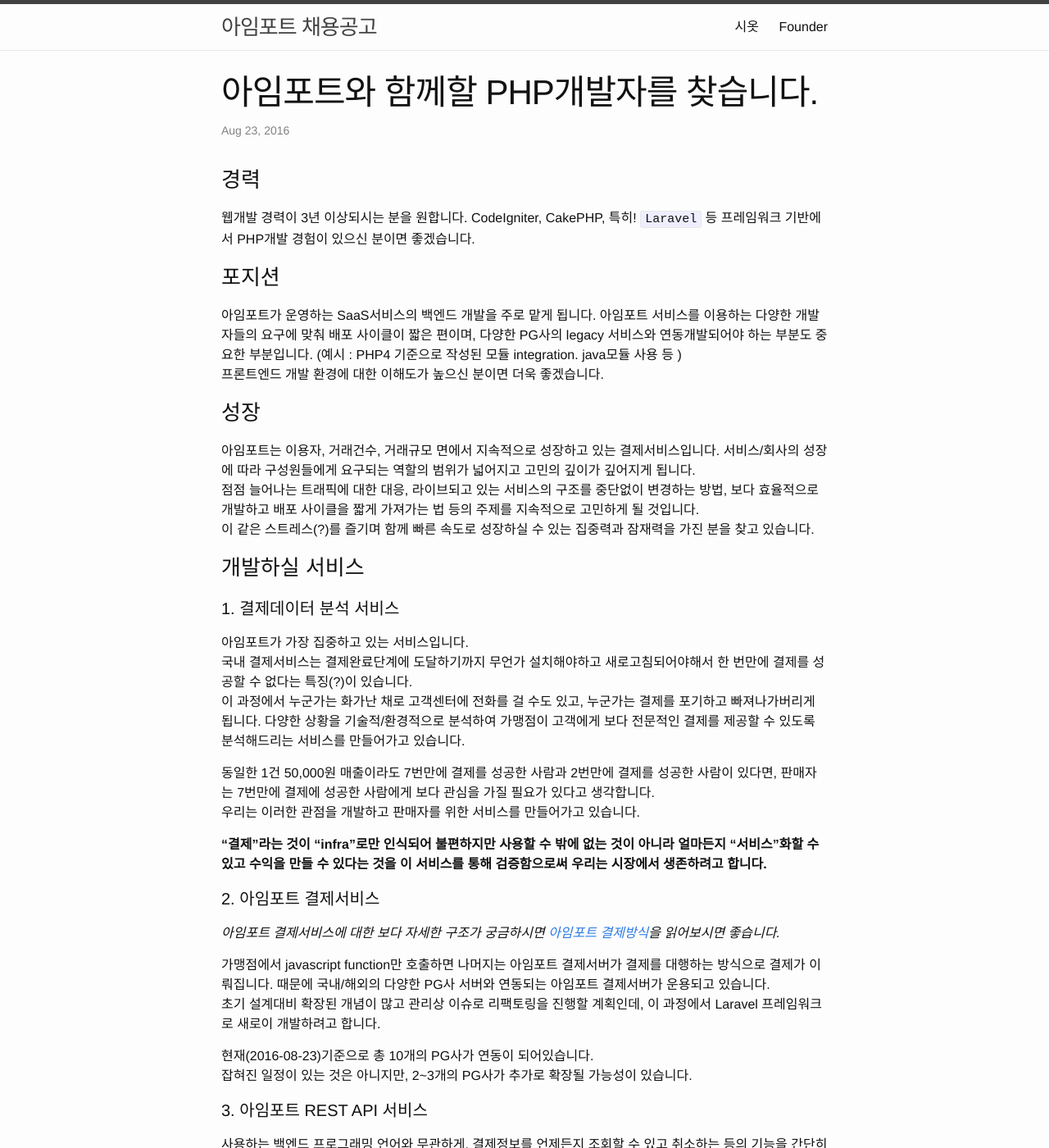
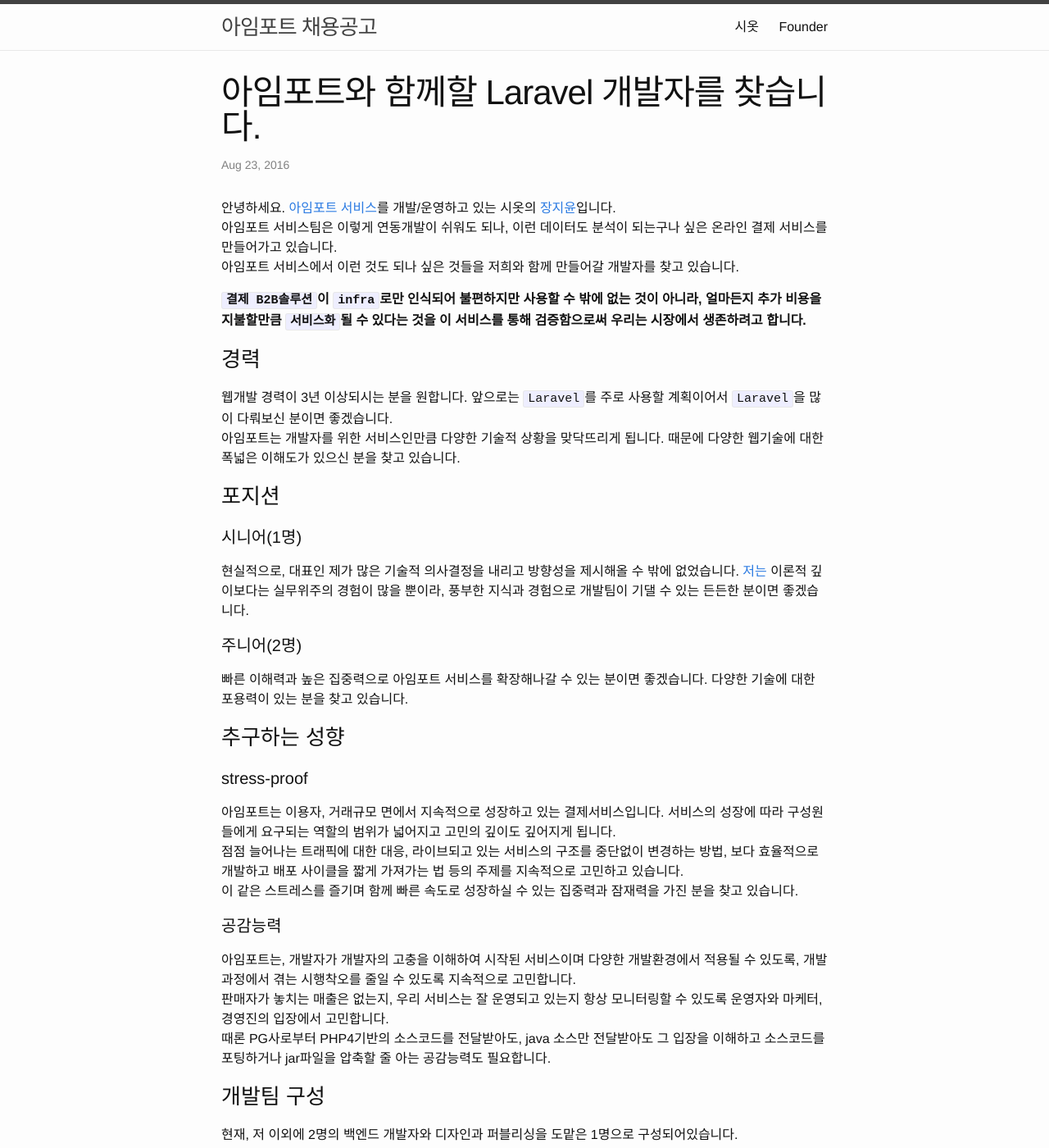
Before and after one commit to iamport/iamport.github.io, a Jekyll site: the page built from _posts/2016-08-23-wanted-developer.md, in a window 1280 px wide and 1400 px high. Shown: the whole window at 82% size. Built offline with Jekyll 4.4.1, drawn with Linux system fonts in a browser that asks for light colours; some of the changed text lies outside the part shown.

Commit message:
채용공고 최종버전 수정

```diff
--- a/_posts/2016-08-23-wanted-developer.md
+++ b/_posts/2016-08-23-wanted-developer.md
@@ -1,34 +1,61 @@
 ---
 layout: post
-title:  "아임포트와 함께할 PHP개발자를 찾습니다."
+title:  "아임포트와 함께할 Laravel 개발자를 찾습니다."
 date:   2016-08-23 16:20:02 +0900
 ---
 
+안녕하세요. [아임포트 서비스](http://www.iamport.kr)를 개발/운영하고 있는 시옷의 [장지윤](/founder)입니다.
+아임포트 서비스팀은 이렇게 연동개발이 쉬워도 되나, 이런 데이터도 분석이 되는구나 싶은 온라인 결제 서비스를 만들어가고 있습니다.
+아임포트 서비스에서 이런 것도 되나 싶은 것들을 저희와 함께 만들어갈 개발자를 찾고 있습니다.
+
+**`결제 B2B솔루션`이 `infra`로만 인식되어 불편하지만 사용할 수 밖에 없는 것이 아니라, 얼마든지 추가 비용을 지불할만큼 `서비스화`될 수 있다는 것을 이 서비스를 통해 검증함으로써 우리는 시장에서 생존하려고 합니다.**
+
 ### 경력
-웹개발 경력이 3년 이상되시는 분을 원합니다. CodeIgniter, CakePHP, 특히! `Laravel` 등 프레임워크 기반에서 PHP개발 경험이 있으신 분이면 좋겠습니다.
+웹개발 경력이 3년 이상되시는 분을 원합니다. 앞으로는 `Laravel`를 주로 사용할 계획이어서 `Laravel`을 많이 다뤄보신 분이면 좋겠습니다.
+아임포트는 개발자를 위한 서비스인만큼 다양한 기술적 상황을 맞닥뜨리게 됩니다. 때문에 다양한 웹기술에 대한 폭넓은 이해도가 있으신 분을 찾고 있습니다.
 
 ### 포지션
-아임포트가 운영하는 SaaS서비스의 백엔드 개발을 주로 맡게 됩니다. 아임포트 서비스를 이용하는 다양한 개발자들의 요구에 맞춰 배포 사이클이 짧은 편이며, 다양한 PG사의 legacy 서비스와 연동개발되어야 하는 부분도 중요한 부분입니다. (예시 : PHP4 기준으로 작성된 모듈 integration. java모듈 사용 등 )
-프론트엔드 개발 환경에 대한 이해도가 높으신 분이면 더욱 좋겠습니다.
+#### 시니어(1명)
+현실적으로, 대표인 제가 많은 기술적 의사결정을 내리고 방향성을 제시해올 수 밖에 없었습니다. [저는](/founder) 이론적 깊이보다는 실무위주의 경험이 많을 뿐이라, 풍부한 지식과 경험으로 개발팀이 기댈 수 있는 든든한 분이면 좋겠습니다.
 
-### 성장
-아임포트는 이용자, 거래건수, 거래규모 면에서 지속적으로 성장하고 있는 결제서비스입니다. 서비스/회사의 성장에 따라 구성원들에게 요구되는 역할의 범위가 넓어지고 고민의 깊이가 깊어지게 됩니다.
-점점 늘어나는 트래픽에 대한 대응, 라이브되고 있는 서비스의 구조를 중단없이 변경하는 방법, 보다 효율적으로 개발하고 배포 사이클을 짧게 가져가는 법 등의 주제를 지속적으로 고민하게 될 것입니다.
-이 같은 스트레스(?)를 즐기며 함께 빠른 속도로 성장하실 수 있는 집중력과 잠재력을 가진 분을 찾고 있습니다.
+#### 주니어(2명)
+빠른 이해력과 높은 집중력으로 아임포트 서비스를 확장해나갈 수 있는 분이면 좋겠습니다. 다양한 기술에 대한 포용력이 있는 분을 찾고 있습니다.
 
+### 추구하는 성향
+#### stress-proof
+아임포트는 이용자, 거래규모 면에서 지속적으로 성장하고 있는 결제서비스입니다. 서비스의 성장에 따라 구성원들에게 요구되는 역할의 범위가 넓어지고 고민의 깊이도 깊어지게 됩니다.
+점점 늘어나는 트래픽에 대한 대응, 라이브되고 있는 서비스의 구조를 중단없이 변경하는 방법, 보다 효율적으로 개발하고 배포 사이클을 짧게 가져가는 법 등의 주제를 지속적으로 고민하고 있습니다.
+이 같은 스트레스를 즐기며 함께 빠른 속도로 성장하실 수 있는 집중력과 잠재력을 가진 분을 찾고 있습니다.
+
+#### 공감능력
+아임포트는, 개발자가 개발자의 고충을 이해하여 시작된 서비스이며 다양한 개발환경에서 적용될 수 있도록, 개발 과정에서 겪는 시행착오를 줄일 수 있도록 지속적으로 고민합니다.
+판매자가 놓치는 매출은 없는지, 우리 서비스는 잘 운영되고 있는지 항상 모니터링할 수 있도록 운영자와 마케터, 경영진의 입장에서 고민합니다.
+때론 PG사로부터 PHP4기반의 소스코드를 전달받아도, java 소스만 전달받아도 그 입장을 이해하고 소스코드를 포팅하거나 jar파일을 압축할 줄 아는 공감능력도 필요합니다.
+
+
+### 개발팀 구성
+현재, 저 이외에 2명의 백엔드 개발자와 디자인과 퍼블리싱을 도맡은 1명으로 구성되어있습니다.
+- 대표 : 장지윤(제이슨)
+- 주니어 개발자 : 전지훈(닉), 이유미(아마)
+- 디자인 겸 퍼블리싱 : 이상준(나무)
 
 ### 개발하실 서비스
 #### 1. 결제데이터 분석 서비스
-아임포트가 가장 집중하고 있는 서비스입니다.
+아임포트가 가장 중점을 두고 있는 서비스입니다.
 국내 결제서비스는 결제완료단계에 도달하기까지 무언가 설치해야하고 새로고침되어야해서 한 번만에 결제를 성공할 수 없다는 특징(?)이 있습니다.
 이 과정에서 누군가는 화가난 채로 고객센터에 전화를 걸 수도 있고, 누군가는 결제를 포기하고 빠져나가버리게 됩니다. 다양한 상황을 기술적/환경적으로 분석하여 가맹점이 고객에게 보다 전문적인 결제를 제공할 수 있도록 분석해드리는 서비스를 만들어가고 있습니다.
 
 동일한 1건 50,000원 매출이라도 7번만에 결제를 성공한 사람과 2번만에 결제를 성공한 사람이 있다면, 판매자는 7번만에 결제에 성공한 사람에게 보다 관심을 가질 필요가 있다고 생각합니다.
 우리는 이러한 관점을 개발하고 판매자를 위한 서비스를 만들어가고 있습니다.
 
-**"결제"라는 것이 "infra"로만 인식되어 불편하지만 사용할 수 밖에 없는 것이 아니라 얼마든지 "서비스"화할 수 있고 수익을 만들 수 있다는 것을 이 서비스를 통해 검증함으로써 우리는 시장에서 생존하려고 합니다.**
+#### 2. 개발자를 위한 편의 기능
+개발자가 연동 과정에서 보다 디버깅을 효율적으로 할 수 있도록,
+아임포트 서비스는 안정적으로 운영되고 있는지 확인할 수 있도록,
+개발자가 구현한 결제파트 기능은 오류없이 잘 동작하고 있는지 확인할 수 있도록
+다양한 dev-kit을 구축해나가려고 합니다.
 
-#### 2. 아임포트 결제서비스
+
+#### 3. 아임포트 결제서비스
 *아임포트 결제서비스에 대한 보다 자세한 구조가 궁금하시면 [아임포트 결제방식](https://github.com/iamport/iamport-manual/blob/master/%EC%9D%B8%EC%A6%9D%EA%B2%B0%EC%A0%9C/getstarted.md)을 읽어보시면 좋습니다.*
 
 가맹점에서 javascript function만 호출하면 나머지는 아임포트 결제서버가 결제를 대행하는 방식으로 결제가 이뤄집니다. 때문에 국내/해외의 다양한 PG사 서버와 연동되는 아임포트 결제서버가 운용되고 있습니다.
@@ -37,13 +64,15 @@ date:   2016-08-23 16:20:02 +0900
 현재(2016-08-23)기준으로 총 10개의 PG사가 연동이 되어있습니다.
 잡혀진 일정이 있는 것은 아니지만, 2~3개의 PG사가 추가로 확장될 가능성이 있습니다.
 
-#### 3. 아임포트 REST API 서비스
+#### 4. 아임포트 REST API 서비스
 사용하는 백엔드 프로그래밍 언어와 무관하게, 결제정보를 언제든지 조회할 수 있고 취소하는 등의 기능을 간단히 사용할 수 있도록 REST API로 제공하고 있습니다. - [REST API](https://api.iamport.kr)
 새로운 버전의 REST API로 올리면서 RESTful하게 URL을 정리하고 기능을 확장하려고 합니다.
 
 
-### 근무지
-현재 여의도 IFC에서 근무하고 있습니다.
+### 근무환경
+기본적으로 10am-7pm이지만 상황에 따라 일시적/지속적으로 9am-6pm도 선택하실 수 있습니다.
+근무지는 여의도 IFC입니다. 정장차림의 인파 속에서 슬리퍼+반바지 차림으로 다니는 여유를 즐길 수 있습니다.
+맥북 + 가로모니터 1대 + 세로모니터 1대를 장비로 사용하실 수 있습니다.
 
 ### 지원 방법
 [jang@siot.do](mailto:jang@siot.do) 으로 이력서 보내주시면 됩니다.
```
Also changed, not shown: _posts/2016-08-23-wanted-cto.md (deleted, +0 -55 lines), about.md (+1 -1 lines), founder.md (+3 -3 lines).
